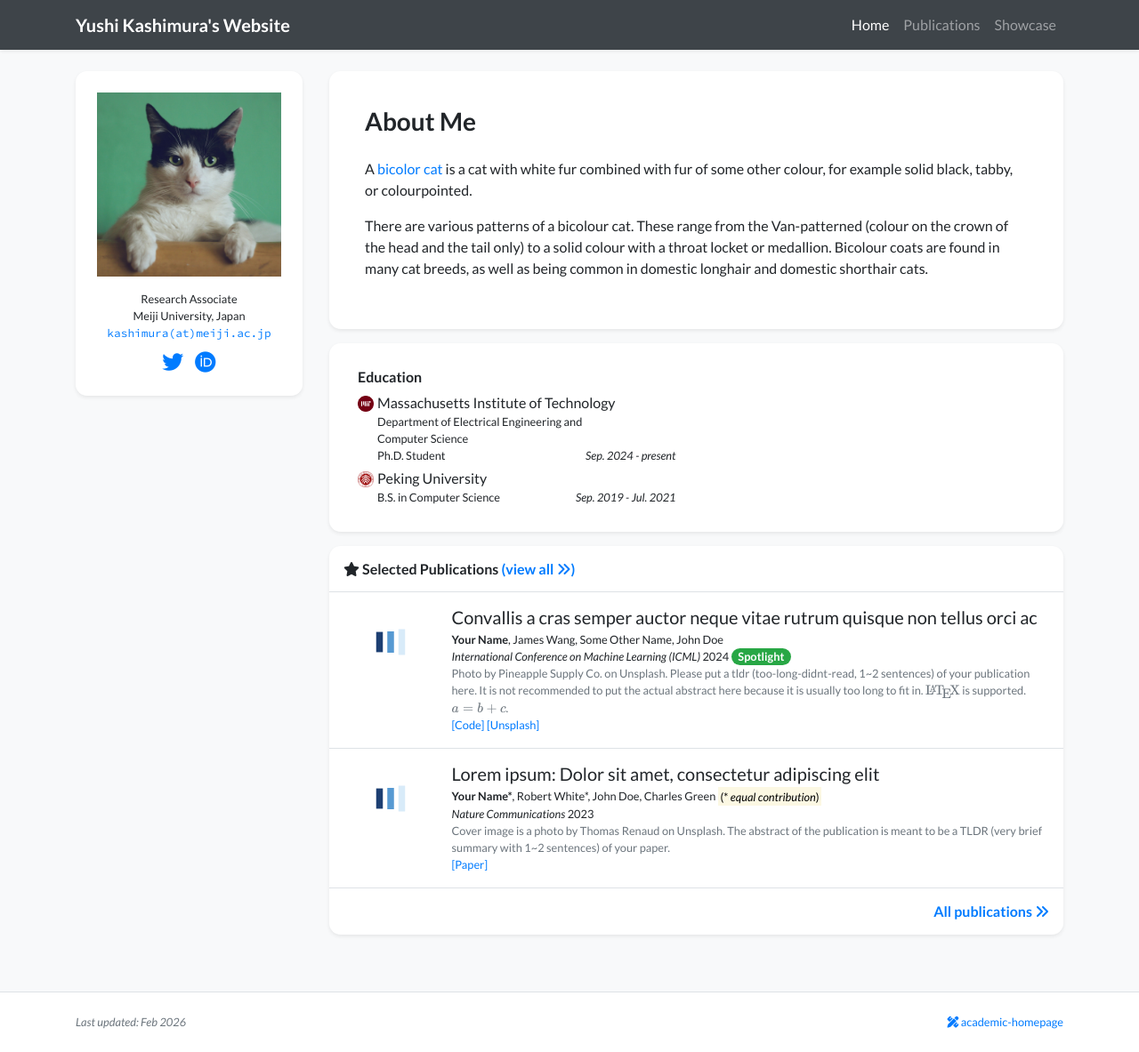
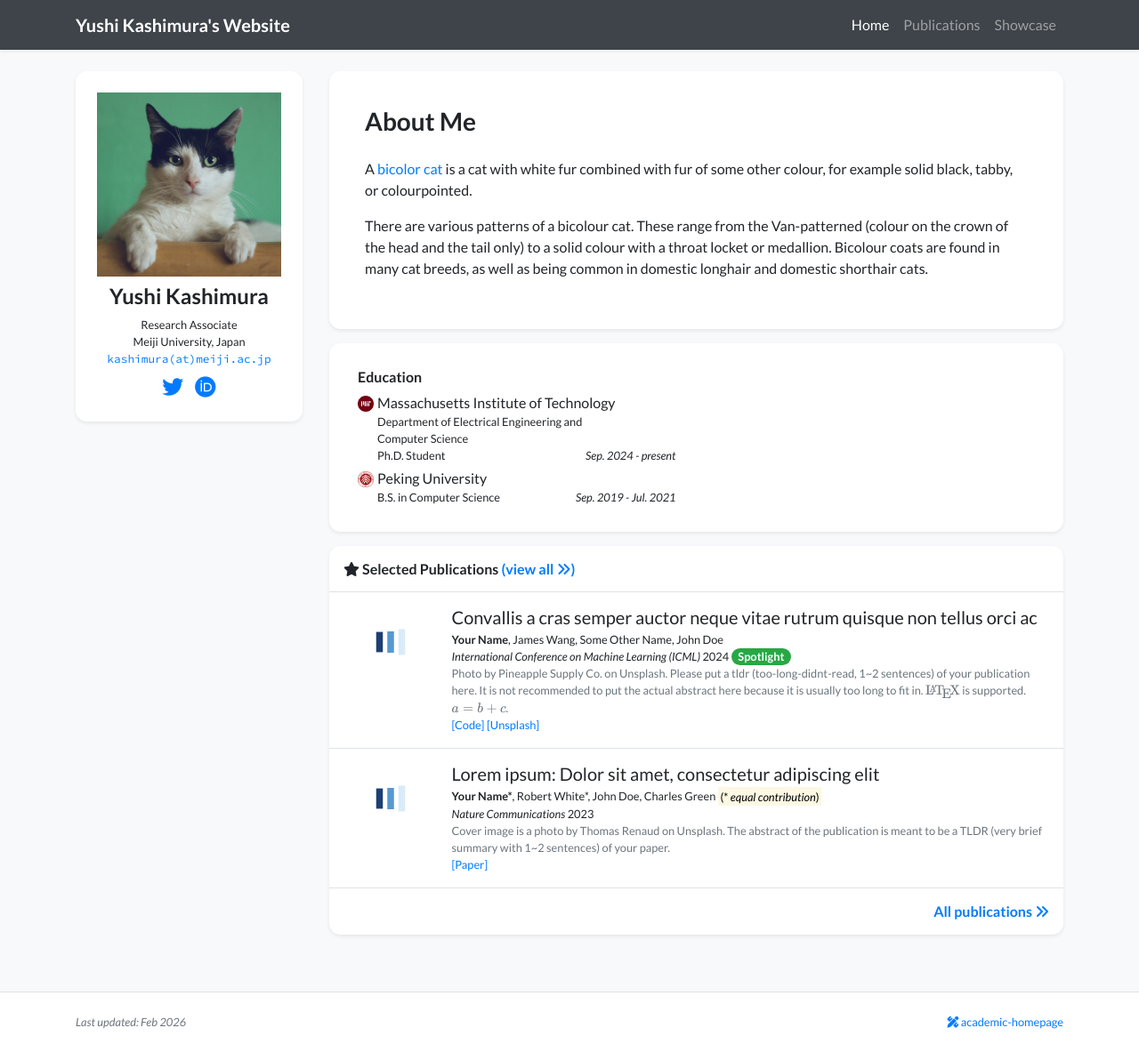
Before and after one commit to ys-kashimura/yushikashimura.github.io, a Jekyll site: the page built from index.html, in a window 1280 px wide and 1183 px high. Shown: the whole window at 89% size. Built offline with Jekyll 4.4.1, drawn with Linux system fonts in a browser that asks for light colours; nearby versions of some CDN libraries; a style sheet for code colours, icons or effects is not loaded.

Commit message:
Update profile.yml

```diff
--- a/_data/profile.yml
+++ b/_data/profile.yml
@@ -1,4 +1,4 @@
-primary_name: ""
+primary_name: "Yushi Kashimura"
 secondary_name: ""
 navbar_name: "Yushi Kashimura's Website"
 
```
